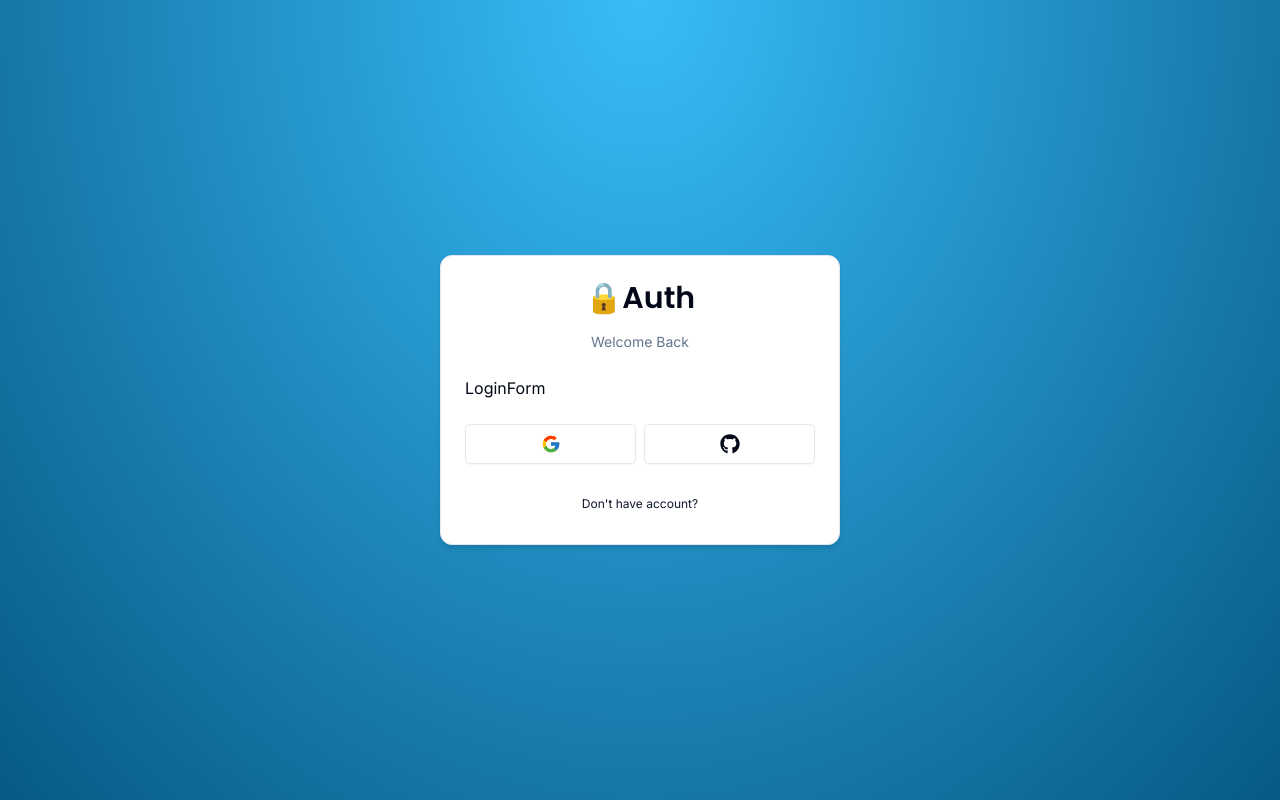
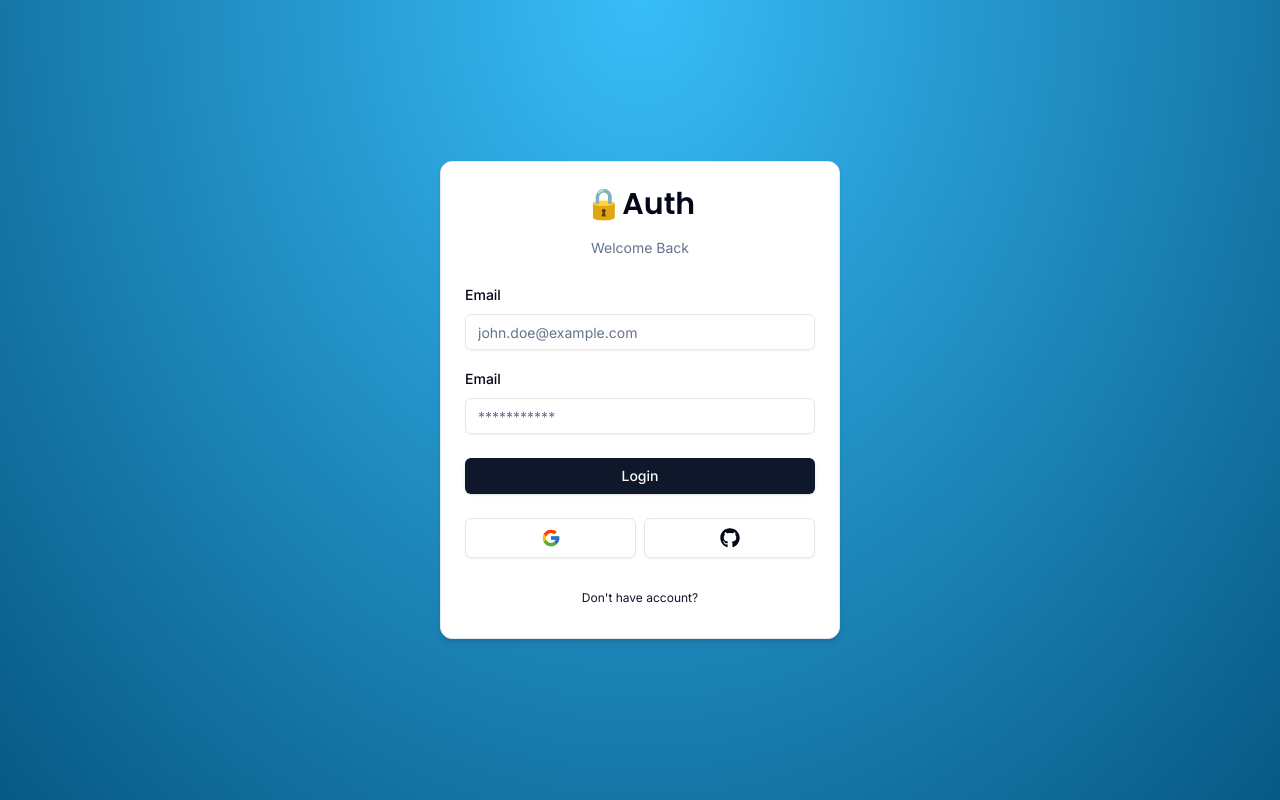
Before and after one commit to Nikhil-Mhatre/Next_Ultimate_auth, a Next.js app: page /auth/login in a window 1280 px wide. Built offline with nearby package versions, Linux system fonts and the light colour scheme.

Commit message:
login form added

```diff
--- a/components/auth/header.tsx
+++ b/components/auth/header.tsx
@@ -1,3 +1,4 @@
+"use client"
 import { cn } from "@/lib/utils";
 import { Poppins } from "next/font/google";
 
--- a/components/auth/login-form.tsx
+++ b/components/auth/login-form.tsx
@@ -1,7 +1,37 @@
+"use client";
+
 import React from "react";
 import CardWrapper from "./card-wrapper";
+import { useForm } from "react-hook-form";
+import { zodResolver } from "@hookform/resolvers/zod";
+import * as z from "zod";
+import { LoginSchema } from "@/schemas";
+import {
+  Form,
+  FormControl,
+  FormField,
+  FormItem,
+  FormLabel,
+  FormMessage,
+} from "../ui/form";
+import { Input } from "../ui/input";
+import { Button } from "../ui/button";
+import { FormError } from "../form-error";
+import { FormSuccess } from "../form-success";
 
 const LoginForm = () => {
+  const form = useForm<z.infer<typeof LoginSchema>>({
+    resolver: zodResolver(LoginSchema),
+    defaultValues: {
+      email: "",
+      password: "",
+    },
+  });
+
+  const onSubmit = (values: z.infer<typeof LoginSchema>) => {
+    console.log(values);
+  };
+
   return (
     <CardWrapper
       headerLabel="Welcome Back"
@@ -9,7 +39,49 @@
       backButtonHref="/auth/register"
       showSocial
     >
-      LoginForm
+      <Form {...form}>
+        <form className="space-y-6" onSubmit={form.handleSubmit(onSubmit)}>
+          <div className="space-y-4">
+            <FormField
+              control={form.control}
+              name="email"
+              render={({ field }) => (
+                <FormItem>
+                  <FormLabel>Email</FormLabel>
+                  <FormControl>
+                    <Input
+                      {...field}
+                      placeholder="john.doe@example.com"
+                      type="email"
+                    />
+                  </FormControl>
+                  <FormMessage />
+                </FormItem>
+              )}
+            />
+            <FormField
+              control={form.control}
+              name="password"
+              render={({ field }) => (
+                <FormItem>
+                  <FormLabel>Email</FormLabel>
+                  <FormControl>
+                    <Input
+                      {...field}
+                      placeholder="***********"
+                      type="password"
+                    />
+                  </FormControl>
+                  <FormMessage />
+                </FormItem>
+              )}
+            />
+          </div>
+          <FormError message="" />
+          <FormSuccess message="" />
+          <Button className="w-full">Login</Button>
+        </form>
+      </Form>
     </CardWrapper>
   );
 };
--- /dev/null
+++ b/components/form-error.tsx
@@ -0,0 +1,19 @@
+import { ExclamationTriangleIcon } from "@radix-ui/react-icons";
+
+interface FormErrorProps {
+  message?: string;
+}
+
+export const FormError = ({ message }: FormErrorProps) => {
+  if (!message) return null;
+
+  return (
+    <div
+      className="bg-destructive/15 p-3 rounded-md
+   flex items-center gap-x-2 text-sm text-destructive"
+    >
+      <ExclamationTriangleIcon className="h-4 w-4" />
+      <p>{message}</p>
+    </div>
+  );
+};
--- /dev/null
+++ b/components/form-success.tsx
@@ -0,0 +1,19 @@
+import { CheckCircledIcon } from "@radix-ui/react-icons";
+
+interface FormSuccessProps {
+  message?: string;
+}
+
+export const FormSuccess = ({ message }: FormSuccessProps) => {
+  if (!message) return null;
+
+  return (
+    <div
+      className="bg-emerald-500/15 p-3 rounded-md
+   flex items-center gap-x-2 text-sm text-emerald-500"
+    >
+      <CheckCircledIcon className="h-4 w-4" />
+      <p>{message}</p>
+    </div>
+  );
+};
--- /dev/null
+++ b/components/ui/form.tsx
@@ -0,0 +1,176 @@
+import * as React from "react"
+import * as LabelPrimitive from "@radix-ui/react-label"
+import { Slot } from "@radix-ui/react-slot"
+import {
+  Controller,
+  ControllerProps,
+  FieldPath,
+  FieldValues,
+  FormProvider,
+  useFormContext,
+} from "react-hook-form"
+
+import { cn } from "@/lib/utils"
+import { Label } from "@/components/ui/label"
+
+const Form = FormProvider
+
+type FormFieldContextValue<
+  TFieldValues extends FieldValues = FieldValues,
+  TName extends FieldPath<TFieldValues> = FieldPath<TFieldValues>
+> = {
+  name: TName
+}
+
+const FormFieldContext = React.createContext<FormFieldContextValue>(
+  {} as FormFieldContextValue
+)
+
+const FormField = <
+  TFieldValues extends FieldValues = FieldValues,
+  TName extends FieldPath<TFieldValues> = FieldPath<TFieldValues>
+>({
+  ...props
+}: ControllerProps<TFieldValues, TName>) => {
+  return (
+    <FormFieldContext.Provider value={{ name: props.name }}>
+      <Controller {...props} />
+    </FormFieldContext.Provider>
+  )
+}
+
+const useFormField = () => {
+  const fieldContext = React.useContext(FormFieldContext)
+  const itemContext = React.useContext(FormItemContext)
+  const { getFieldState, formState } = useFormContext()
+
+  const fieldState = getFieldState(fieldContext.name, formState)
+
+  if (!fieldContext) {
+    throw new Error("useFormField should be used within <FormField>")
+  }
+
+  const { id } = itemContext
+
+  return {
+    id,
+    name: fieldContext.name,
+    formItemId: `${id}-form-item`,
+    formDescriptionId: `${id}-form-item-description`,
+    formMessageId: `${id}-form-item-message`,
+    ...fieldState,
+  }
+}
+
+type FormItemContextValue = {
+  id: string
+}
+
+const FormItemContext = React.createContext<FormItemContextValue>(
+  {} as FormItemContextValue
+)
+
+const FormItem = React.forwardRef<
+  HTMLDivElement,
+  React.HTMLAttributes<HTMLDivElement>
+>(({ className, ...props }, ref) => {
+  const id = React.useId()
+
+  return (
+    <FormItemContext.Provider value={{ id }}>
+      <div ref={ref} className={cn("space-y-2", className)} {...props} />
+    </FormItemContext.Provider>
+  )
+})
+FormItem.displayName = "FormItem"
+
+const FormLabel = React.forwardRef<
+  React.ElementRef<typeof LabelPrimitive.Root>,
+  React.ComponentPropsWithoutRef<typeof LabelPrimitive.Root>
+>(({ className, ...props }, ref) => {
+  const { error, formItemId } = useFormField()
+
+  return (
+    <Label
+      ref={ref}
+      className={cn(error && "text-destructive", className)}
+      htmlFor={formItemId}
+      {...props}
+    />
+  )
+})
+FormLabel.displayName = "FormLabel"
+
+const FormControl = React.forwardRef<
+  React.ElementRef<typeof Slot>,
+  React.ComponentPropsWithoutRef<typeof Slot>
+>(({ ...props }, ref) => {
+  const { error, formItemId, formDescriptionId, formMessageId } = useFormField()
+
+  return (
+    <Slot
+      ref={ref}
+      id={formItemId}
+      aria-describedby={
+        !error
+          ? `${formDescriptionId}`
+          : `${formDescriptionId} ${formMessageId}`
+      }
+      aria-invalid={!!error}
+      {...props}
+    />
+  )
+})
+FormControl.displayName = "FormControl"
+
+const FormDescription = React.forwardRef<
+  HTMLParagraphElement,
+  React.HTMLAttributes<HTMLParagraphElement>
+>(({ className, ...props }, ref) => {
+  const { formDescriptionId } = useFormField()
+
+  return (
+    <p
+      ref={ref}
+      id={formDescriptionId}
+      className={cn("text-[0.8rem] text-muted-foreground", className)}
+      {...props}
+    />
+  )
+})
+FormDescription.displayName = "FormDescription"
+
+const FormMessage = React.forwardRef<
+  HTMLParagraphElement,
+  React.HTMLAttributes<HTMLParagraphElement>
+>(({ className, children, ...props }, ref) => {
+  const { error, formMessageId } = useFormField()
+  const body = error ? String(error?.message) : children
+
+  if (!body) {
+    return null
+  }
+
+  return (
+    <p
+      ref={ref}
+      id={formMessageId}
+      className={cn("text-[0.8rem] font-medium text-destructive", className)}
+      {...props}
+    >
+      {body}
+    </p>
+  )
+})
+FormMessage.displayName = "FormMessage"
+
+export {
+  useFormField,
+  Form,
+  FormItem,
+  FormLabel,
+  FormControl,
+  FormDescription,
+  FormMessage,
+  FormField,
+}
--- /dev/null
+++ b/components/ui/input.tsx
@@ -0,0 +1,25 @@
+import * as React from "react"
+
+import { cn } from "@/lib/utils"
+
+export interface InputProps
+  extends React.InputHTMLAttributes<HTMLInputElement> {}
+
+const Input = React.forwardRef<HTMLInputElement, InputProps>(
+  ({ className, type, ...props }, ref) => {
+    return (
+      <input
+        type={type}
+        className={cn(
+          "flex h-9 w-full rounded-md border border-input bg-transparent px-3 py-1 text-sm shadow-sm transition-colors file:border-0 file:bg-transparent file:text-sm file:font-medium placeholder:text-muted-foreground focus-visible:outline-none focus-visible:ring-1 focus-visible:ring-ring disabled:cursor-not-allowed disabled:opacity-50",
+          className
+        )}
+        ref={ref}
+        {...props}
+      />
+    )
+  }
+)
+Input.displayName = "Input"
+
+export { Input }
--- /dev/null
+++ b/components/ui/label.tsx
@@ -0,0 +1,26 @@
+"use client"
+
+import * as React from "react"
+import * as LabelPrimitive from "@radix-ui/react-label"
+import { cva, type VariantProps } from "class-variance-authority"
+
+import { cn } from "@/lib/utils"
+
+const labelVariants = cva(
+  "text-sm font-medium leading-none peer-disabled:cursor-not-allowed peer-disabled:opacity-70"
+)
+
+const Label = React.forwardRef<
+  React.ElementRef<typeof LabelPrimitive.Root>,
+  React.ComponentPropsWithoutRef<typeof LabelPrimitive.Root> &
+    VariantProps<typeof labelVariants>
+>(({ className, ...props }, ref) => (
+  <LabelPrimitive.Root
+    ref={ref}
+    className={cn(labelVariants(), className)}
+    {...props}
+  />
+))
+Label.displayName = LabelPrimitive.Root.displayName
+
+export { Label }
--- a/package.json
+++ b/package.json
@@ -9,16 +9,20 @@
     "lint": "next lint"
   },
   "dependencies": {
+    "@hookform/resolvers": "^3.3.4",
     "@radix-ui/react-icons": "^1.3.0",
+    "@radix-ui/react-label": "^2.0.2",
     "@radix-ui/react-slot": "^1.0.2",
     "class-variance-authority": "^0.7.0",
     "clsx": "^2.1.0",
     "next": "14.1.0",
     "react": "^18",
     "react-dom": "^18",
+    "react-hook-form": "^7.50.1",
     "react-icons": "^5.0.1",
     "tailwind-merge": "^2.2.1",
-    "tailwindcss-animate": "^1.0.7"
+    "tailwindcss-animate": "^1.0.7",
+    "zod": "^3.22.4"
   },
   "devDependencies": {
     "@types/node": "^20",
--- /dev/null
+++ b/schemas/index.ts
@@ -0,0 +1,10 @@
+import * as z from "zod";
+
+export const LoginSchema = z.object({
+  email: z.string().email({
+    message: "Email is Required!",
+  }),
+  password: z.string().min(1, {
+    message: "Password is Required!",
+  }),
+});
```
Also changed, not shown: 1 other file (tests, documents, lock files or other folders).
